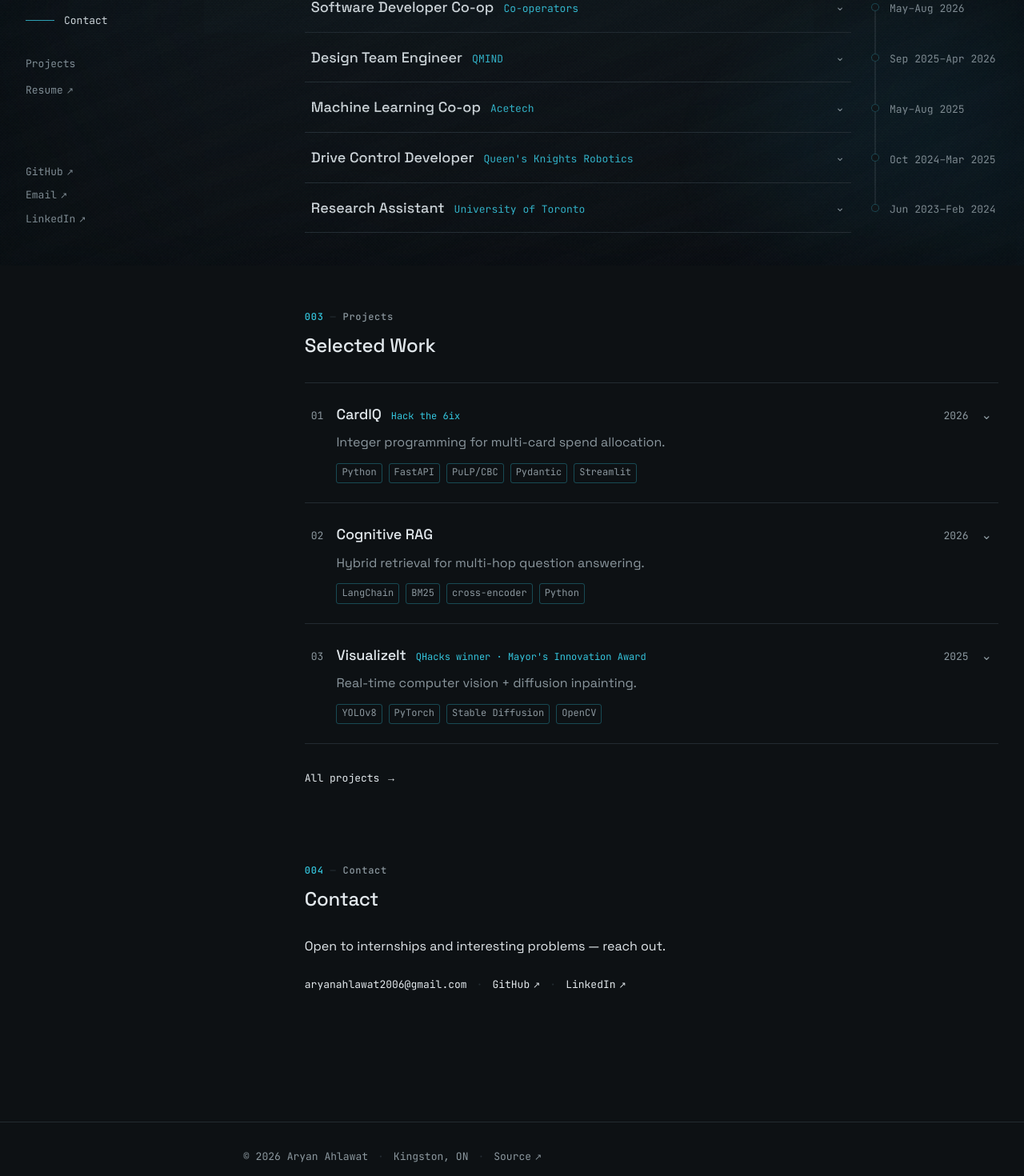
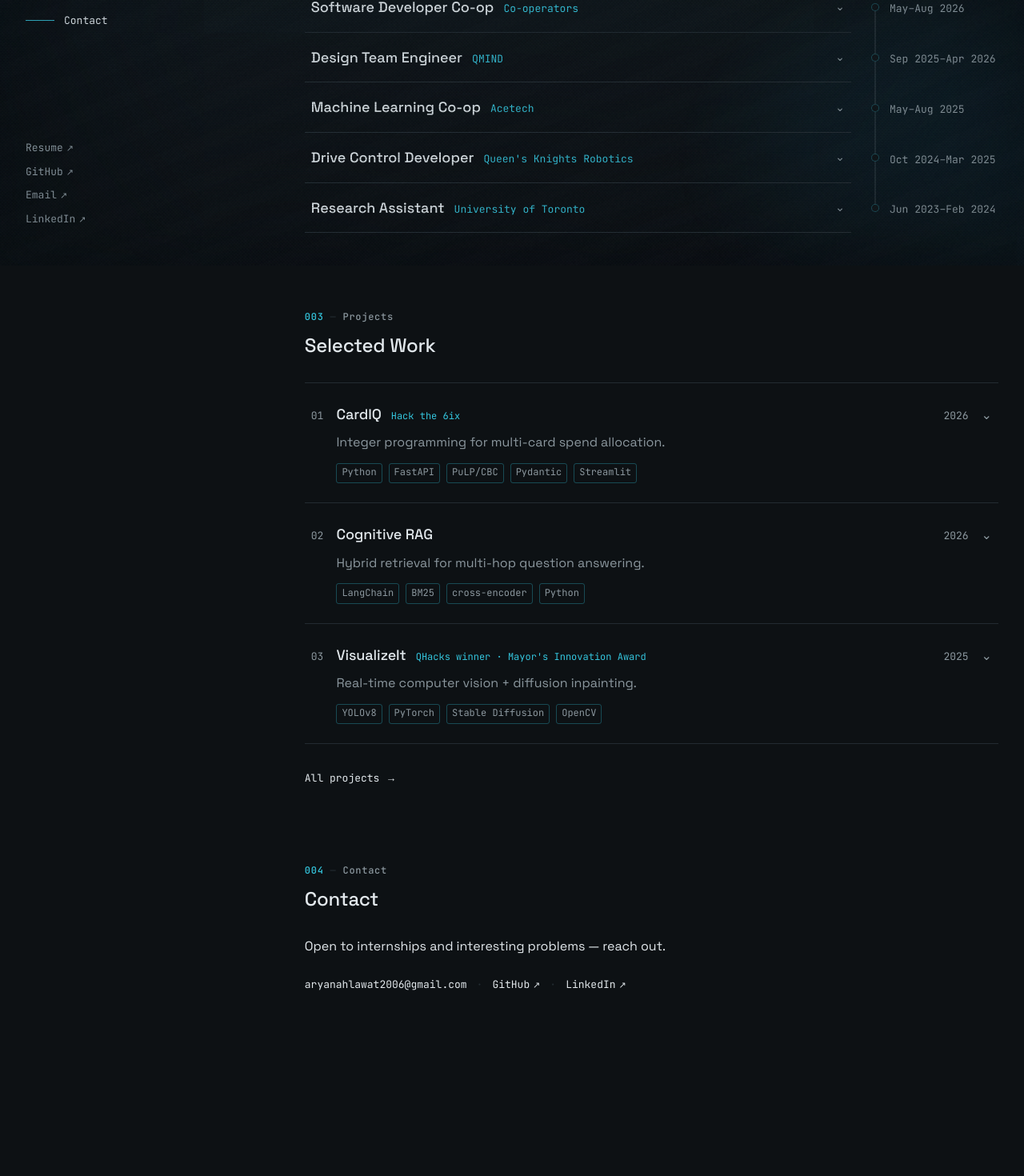
Before and after one commit to cursingparrot4/personal-site, a Next.js app: page / in a window 1280 px wide. Shown: the part 468-1938 px from the top of the page at 80% size. After the commit the page ends 1774 px from the top, so only its background shows below. Built offline with nearby package versions, Linux system fonts and the light colour scheme.

Commit message:
move resume link + delete project link on rail

```diff
--- a/app/globals.css
+++ b/app/globals.css
@@ -194,8 +194,7 @@ svg {
 }
 
 /* Content sits between the Nullscape filter's two layer stacks (z 0 and z 30). */
-main,
-footer {
+main {
   position: relative;
   z-index: 1;
 }
--- a/app/layout.tsx
+++ b/app/layout.tsx
@@ -1,7 +1,6 @@
 import type { Metadata } from "next";
 import { Space_Grotesk, JetBrains_Mono } from "next/font/google";
 import { site } from "@/lib/site";
-import { Footer } from "@/components/Footer";
 import { NullscapeFilter } from "@/components/NullscapeFilter";
 import "./globals.css";
 
@@ -50,7 +49,6 @@ export default function RootLayout({ children }: { children: React.ReactNode })
           Skip to content
         </a>
         <main id="main">{children}</main>
-        <Footer />
       </body>
     </html>
   );
--- a/components/Footer.module.css
+++ /dev/null
@@ -1,16 +0,0 @@
-.footer {
-  border-top: 0.5px solid var(--border);
-  margin-top: var(--section-gap);
-}
-
-.inner {
-  max-width: var(--container);
-  margin-inline: auto;
-  padding: var(--space-6) var(--page-pad);
-  display: flex;
-  flex-wrap: wrap;
-  align-items: center;
-  gap: var(--space-3);
-  font-size: var(--fs-meta);
-  color: var(--muted);
-}
--- a/components/Footer.tsx
+++ /dev/null
@@ -1,26 +0,0 @@
-import { site } from "@/lib/site";
-import { ExternalLink } from "./links";
-import styles from "./Footer.module.css";
-
-export function Footer() {
-  const year = new Date().getFullYear();
-  return (
-    <footer className={styles.footer}>
-      <div className={`${styles.inner} mono`}>
-        <span>
-          © {year} {site.name}
-        </span>
-        <span className="sep" aria-hidden="true">
-          ·
-        </span>
-        <span>{site.location}</span>
-        <span className="sep" aria-hidden="true">
-          ·
-        </span>
-        <ExternalLink href={site.sourceUrl} className="link-muted">
-          Source
-        </ExternalLink>
-      </div>
-    </footer>
-  );
-}
--- a/components/Rail.module.css
+++ b/components/Rail.module.css
@@ -147,6 +147,12 @@
   .sectionNav {
     display: none;
   }
+  /* On the home page the nav holds only that hidden list, so it would collapse
+     to an empty box that still contributes its margin. Drop it entirely; on
+     other pages it keeps the "Home" link (.pageNav) and stays. */
+  .nav:not(:has(.pageNav)) {
+    display: none;
+  }
   .pageNav {
     flex-direction: row;
     gap: var(--space-5);
--- a/components/Rail.tsx
+++ b/components/Rail.tsx
@@ -57,21 +57,12 @@ export function Rail({ sections, showPrompt = true }: Props) {
             </li>
           </ul>
         )}
-        <ul className={styles.pageNav}>
-          <li>
-            <Link href="/projects" className="link-muted">
-              Projects
-            </Link>
-          </li>
-          <li>
-            <ExternalLink href="/resume.pdf" className="link-muted">
-              Resume
-            </ExternalLink>
-          </li>
-        </ul>
       </nav>
 
       <div className={`${styles.contact} mono`}>
+        <ExternalLink href="/resume.pdf" className={`link-muted ${styles.contactLink}`}>
+          Resume
+        </ExternalLink>
         <ExternalLink href={profile.links.github} className={`link-muted ${styles.contactLink}`}>
           GitHub
         </ExternalLink>
--- a/components/links.tsx
+++ b/components/links.tsx
@@ -35,7 +35,7 @@ type InlineProps = ExternalProps & {
 /**
  * The standard text link — body-coloured, accent underline on hover. Use this
  * in prose; use ExternalLink directly when the surrounding block sets its own
- * colour (the rail, the footer, project rows).
+ * colour (the rail, project rows).
  */
 export function InlineLink({ href, children, external, className }: InlineProps) {
   const cls = ["link-text", "link-underline", className].filter(Boolean).join(" ");
--- a/lib/site.ts
+++ b/lib/site.ts
@@ -1,16 +1,13 @@
 /**
  * Site-wide configuration — the single place to edit global constants.
- * URLs, metadata, and footer/nav text all read from here.
+ * Read by the metadata in app/layout.tsx, the sitemap and robots.txt.
  */
 export const site = {
   name: "Aryan Ahlawat",
   // Public-facing URL, per the resume header (used for metadata + sitemap).
   url: "https://aryanahlawat.dev",
-  location: "Kingston, ON",
   description:
     "Aryan Ahlawat — CS student at Queen's building and shipping machine-learning systems.",
-  // Link shown in the footer as "src". Must be public for the link to work.
-  sourceUrl: "https://github.com/cursingparrot4/arna-site",
 } as const;
 
 export type Site = typeof site;
```
Also changed, not shown: 2 other files (tests, documents, lock files or other folders).
